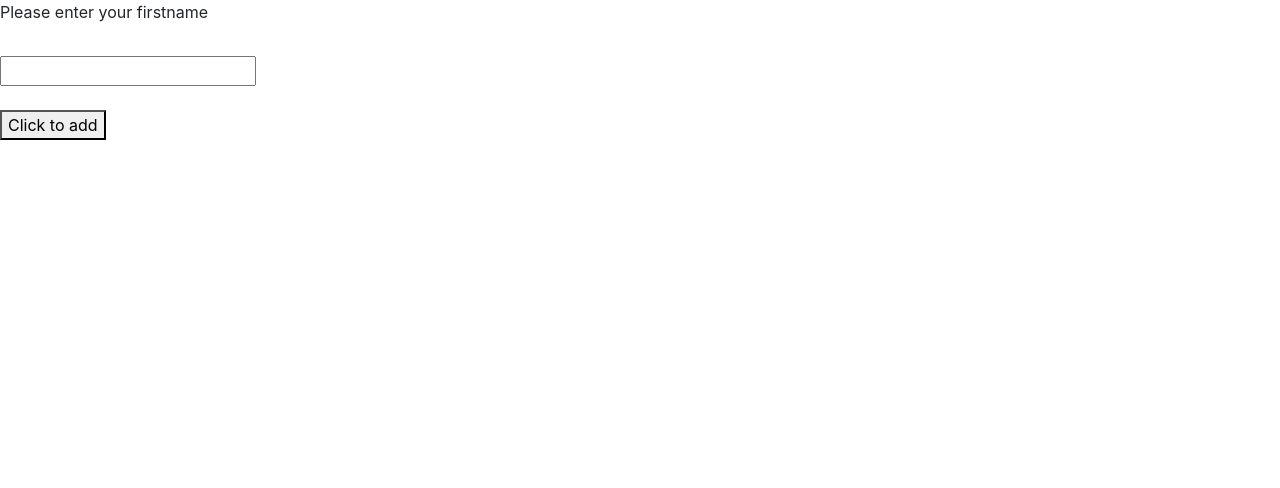
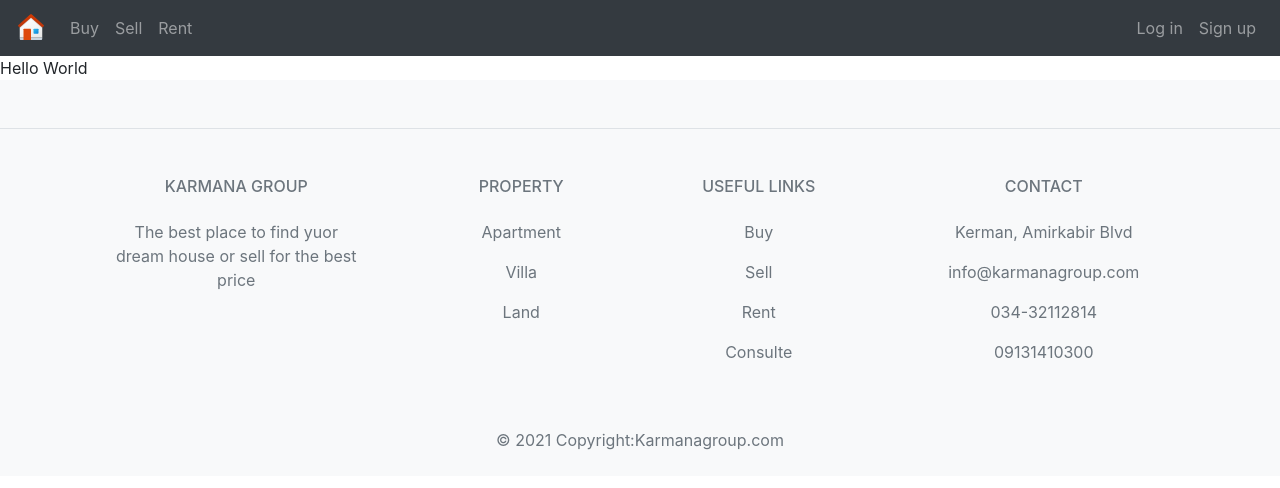
Before and after one commit to saylar89/Realestate, a Next.js app: page / in a window 1280 px wide. Shown: the top 488 px of the page. Built offline with nearby package versions, Linux system fonts and the light colour scheme.

Commit message:
Layout - Header - Footer created

```diff
--- /dev/null
+++ b/components/footer.tsx
@@ -0,0 +1,91 @@
+const Footer = () => {
+  return (
+    <footer className="text-center text-lg-start bg-light text-muted">
+      <section className="d-flex justify-content-center justify-content-lg-between p-4 border-bottom"></section>
+      <section className="">
+        <div className="container text-center text-md-start mt-5">
+          <div className="row mt-3">
+            <div className="col-md-3 col-lg-4 col-xl-3 mx-auto mb-4">
+              <h6 className="text-uppercase fw-bold mb-4">
+                <i className="fas fa-gem me-3"></i>Karmana Group
+              </h6>
+              <p>
+                The best place to find yuor dream house or sell for the best
+                price
+              </p>
+            </div>
+
+            <div className="col-md-2 col-lg-2 col-xl-2 mx-auto mb-4">
+              <h6 className="text-uppercase fw-bold mb-4">Property</h6>
+              <p>
+                <a href="#!" className="text-reset">
+                  Apartment
+                </a>
+              </p>
+              <p>
+                <a href="#!" className="text-reset">
+                  Villa
+                </a>
+              </p>
+              <p>
+                <a href="#!" className="text-reset">
+                  Land
+                </a>
+              </p>
+            </div>
+
+            <div className="col-md-3 col-lg-2 col-xl-2 mx-auto mb-4">
+              <h6 className="text-uppercase fw-bold mb-4">Useful links</h6>
+              <p>
+                <a href="#!" className="text-reset">
+                  Buy
+                </a>
+              </p>
+              <p>
+                <a href="#!" className="text-reset">
+                  Sell
+                </a>
+              </p>
+              <p>
+                <a href="#!" className="text-reset">
+                  Rent
+                </a>
+              </p>
+              <p>
+                <a href="#!" className="text-reset">
+                  Consulte
+                </a>
+              </p>
+            </div>
+
+            <div className="col-md-4 col-lg-3 col-xl-3 mx-auto mb-md-0 mb-4">
+              <h6 className="text-uppercase fw-bold mb-4">Contact</h6>
+              <p>
+                <i className="fas fa-home me-3"></i> Kerman, Amirkabir Blvd
+              </p>
+              <p>
+                <i className="fas fa-envelope me-3"></i>
+                info@karmanagroup.com
+              </p>
+              <p>
+                <i className="fas fa-phone me-3"></i> 034-32112814
+              </p>
+              <p>
+                <i className="fas fa-print me-3"></i> 09131410300
+              </p>
+            </div>
+          </div>
+        </div>
+      </section>
+
+      <div className="text-center p-4">
+        © 2021 Copyright:
+        <a className="text-reset fw-bold" href="#karmana">
+          Karmanagroup.com
+        </a>
+      </div>
+    </footer>
+  );
+};
+
+export default Footer;
--- /dev/null
+++ b/components/layout.tsx
@@ -0,0 +1,35 @@
+import Navbar from "react-bootstrap/Navbar";
+import Nav from "react-bootstrap/Nav";
+import Footer from "./footer";
+
+const name = "[Your Name]";
+export const siteTitle = "Next.js Sample Website";
+
+export default function Layout({ children }: { children: React.ReactNode }) {
+  return (
+    <div>
+      <Navbar bg="dark" variant="dark">
+        <Navbar.Brand href="#home">
+          <img
+            alt=""
+            src="/home.svg"
+            width="30"
+            height="30"
+            className="d-inline-block align-top"
+          />{" "}
+        </Navbar.Brand>
+        <Nav className="mr-auto">
+          <Nav.Link href="#buy">Buy</Nav.Link>
+          <Nav.Link href="#sell">Sell</Nav.Link>
+          <Nav.Link href="#rent">Rent</Nav.Link>
+        </Nav>
+        <Nav>
+          <Nav.Link href="../signup">Log in </Nav.Link>
+          <Nav.Link href="../signup">Sign up</Nav.Link>
+        </Nav>
+      </Navbar>
+      {children}
+      <Footer />
+    </div>
+  );
+}
--- a/package.json
+++ b/package.json
@@ -8,6 +8,10 @@
     "start": "next start"
   },
   "dependencies": {
+    "@fortawesome/fontawesome-svg-core": "^1.2.35",
+    "@fortawesome/free-brands-svg-icons": "^5.15.3",
+    "@fortawesome/free-solid-svg-icons": "^5.15.3",
+    "@fortawesome/react-fontawesome": "^0.1.14",
     "@types/validator": "^13.1.4",
     "bootstrap": "^4.6.0",
     "formik": "^2.2.9",
--- a/pages/_app.tsx
+++ b/pages/_app.tsx
@@ -1,9 +1,14 @@
 import "../styles/globals.css";
 import { AppProps } from "next/app";
 import "bootstrap/dist/css/bootstrap.min.css";
+import Layout from "../components/layout";
 
 function App({ Component, pageProps }: AppProps) {
-  return <Component {...pageProps} />;
+  return (
+    <Layout>
+      <Component {...pageProps} />
+    </Layout>
+  );
 }
 
 export default App;
--- a/pages/index.tsx
+++ b/pages/index.tsx
@@ -1,11 +1,5 @@
-import SearchBar from "../components/searchbar";
+import Footer from "../components/footer";
 
 export default function Home() {
-  return (
-    <div>
-      <div>
-        <SearchBar />
-      </div>
-    </div>
-  );
+  return <div>Hello World</div>;
 }
```
Also changed, not shown: public/home.svg (added), 1 other file (tests, documents, lock files or other folders).
